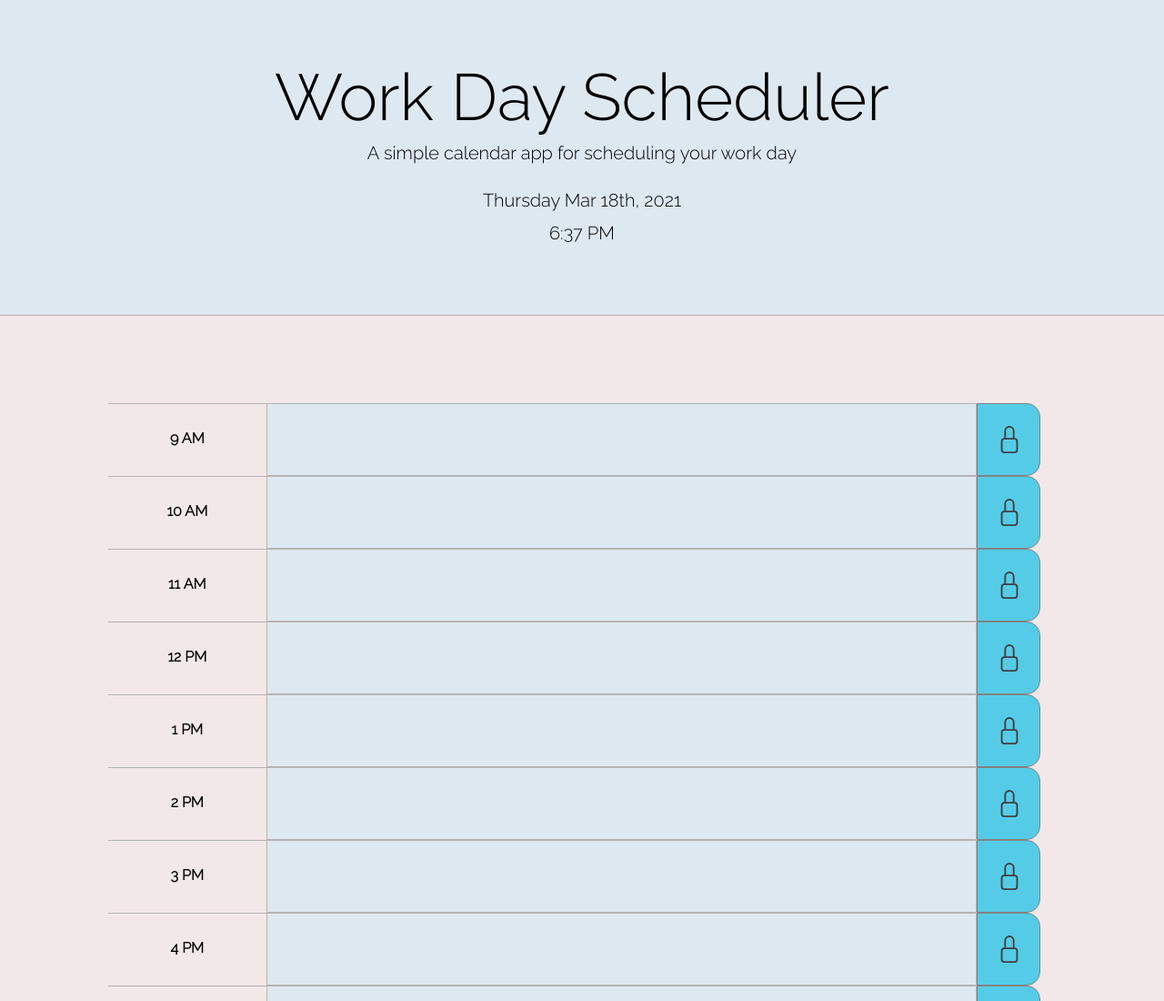
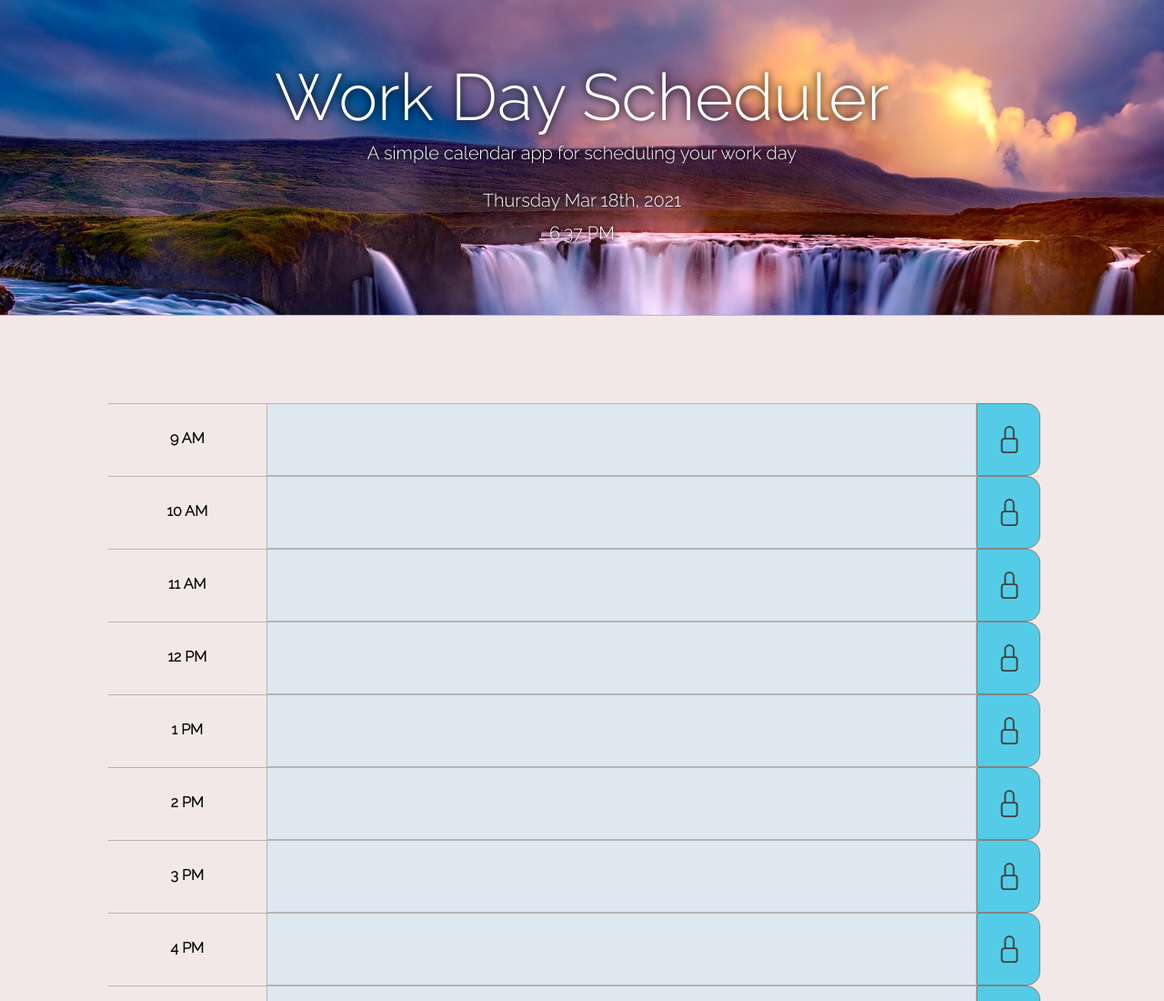
Before and after one commit to lmp-beep/05-DayPlanner, a plain HTML site: page index.html in a window 1280 px wide. Shown: the top 1100 px of the page at 91% size. Drawn offline with nearby package versions, Linux system fonts and the light colour scheme.

Commit message:
added background image to jumbotron

```diff
--- a/assets/style.css
+++ b/assets/style.css
@@ -16,11 +16,20 @@ body {
 .jumbotron {
   font-family: 'Raleway', sans-serif;
   text-align: center;
-  background-color: transparent;
-  color: black;
   border-radius: 0;
   border-bottom: 1px solid #b4b4b4;
-  background-color: #dee8f1;
+  background-image: url("./images/godafoss-1840758_1920.jpg");
+  background-size: cover;
+}
+
+h1.display-3 {
+  text-shadow: 0px 0px 10px black;
+  color: white;
+}
+
+p.lead {
+  text-shadow: 0px 0px 5px black;
+  color: white;
 }
 
 .container {
@@ -42,6 +51,10 @@ textarea {
   -webkit-box-sizing: border-box; /* Safari/Chrome, other WebKit */
   -moz-box-sizing: border-box;    /* Firefox, other Gecko */
   box-sizing: border-box;         /* Opera/IE 8+ */
+}
+
+textarea:focus {
+  background-color: #fa908b;
 }
 
 .nopadding {
@@ -105,7 +118,3 @@ button.saveBtn {
 button.saveBtn:hover {
   background-color: #8ae0f3;
 }
-
-
-
-/* @media queries */
```
Also changed, not shown: assets/images/godafoss-1840758_1920.jpg (added), assets/images/screencapture-lmp-beep-github-io-05-DayPlanner-2021-03-18-13_58_42.png (deleted), 2 other files.
